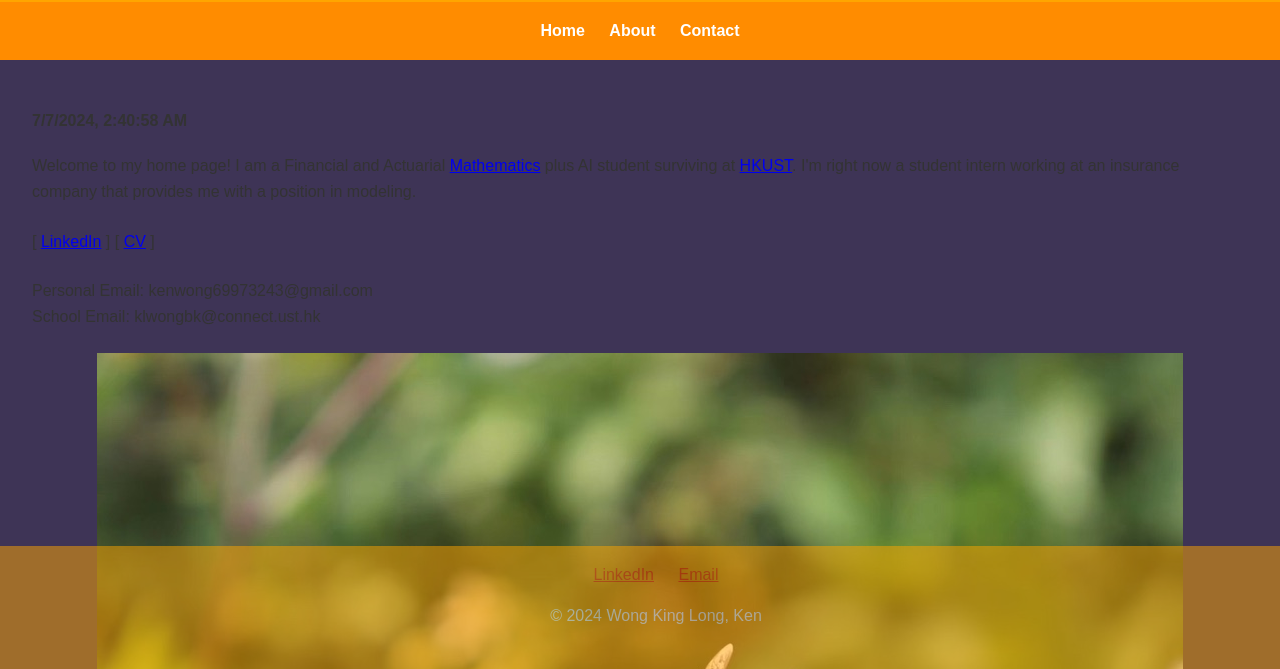
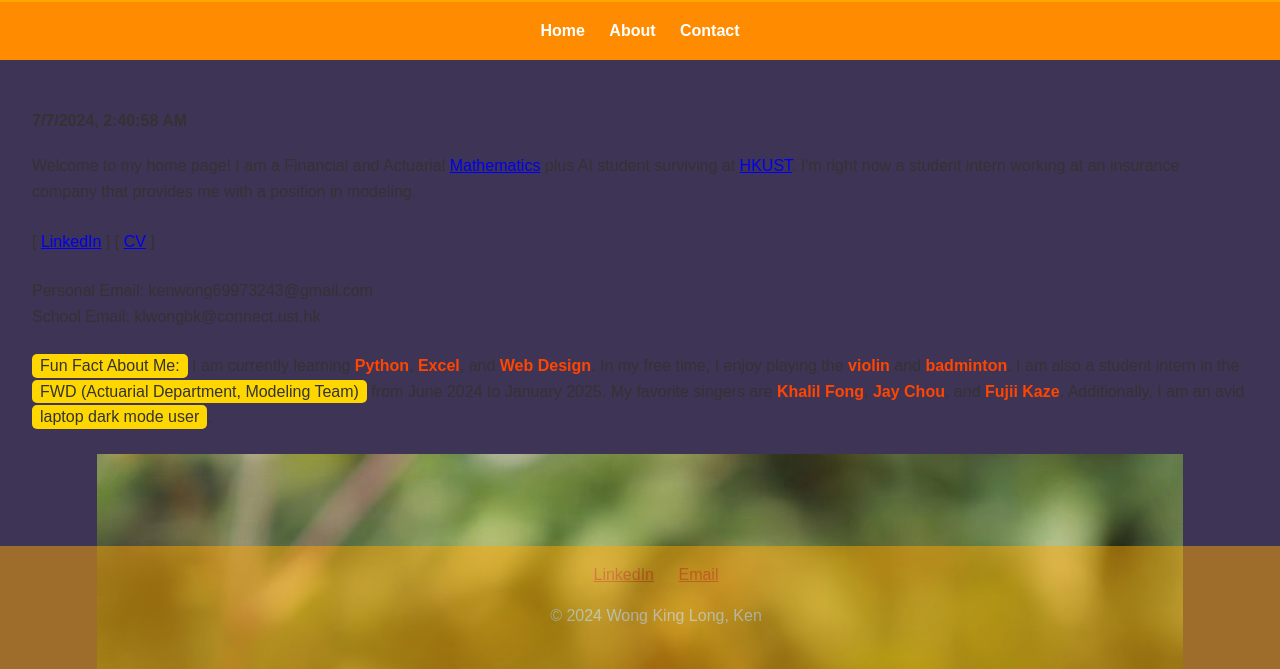
Before and after one commit to WongKingLongKen/wongkinglongken.github.io, a plain HTML site: page index.html in a window 1280 px wide. Shown: the part 131-800 px from the top of the page. Drawn offline with Linux system fonts and the light colour scheme.

Commit message:
Update index.html

```diff
--- a/index.html
+++ b/index.html
@@ -5,8 +5,8 @@
   <title>Wong King Long, Ken - UG Mathematics Homepage</title>
   <style>
     body {
-      background-color: #3e3456; /* blue background color */
-      color: #333333; /* Dark grey text color */
+      background-color: #3e3456;
+      color: #333333;
       font-family: Arial, sans-serif;
       line-height: 1.6;
       margin: 0;
@@ -14,8 +14,8 @@
     }
 
     header {
-      background-color: #FFA500; /* Orange header background */
-      color: #FFFFFF; /* White text color */
+      background-color: #FFA500;
+      color: #FFFFFF;
       padding: 1em;
       text-align: center;
     }
@@ -32,7 +32,7 @@
     }
 
     nav {
-      background-color: #FF8C00; /* Dark orange background */
+      background-color: #FF8C00;
       padding: 1em;
       text-align: center;
     }
@@ -49,8 +49,8 @@
     }
 
     footer {
-      background-color: #FFA500; /* Orange footer background */
-      color: #FFFFFF; /* White text color */
+      background-color: #FFA500;
+      color: #FFFFFF;
       padding: 1em;
       text-align: center;
       position: fixed;
@@ -80,8 +80,8 @@
     }
 
     .cta {
-      background-color: #FF4500; /* Red-orange CTA background */
-      color: #FFFFFF; /* White text color */
+      background-color: #FF4500;
+      color: #FFFFFF;
       padding: 1em;
       text-align: center;
       margin-top: 2em;
@@ -91,12 +91,23 @@
     }
 
     .cta:hover {
-      background-color: #FF6347; /* Tomato color on hover */
+      background-color: #FF6347;
     }
 
     .social-links a {
       margin: 0 10px;
-      color: #FF4500; /* Red-orange */
+      color: #FF4500;
+    }
+
+    .highlight {
+      background-color: #FFD700;
+      padding: 0.2em 0.5em;
+      border-radius: 5px;
+    }
+
+    .important {
+      font-weight: bold;
+      color: #FF4500;
     }
   </style>
 </head>
@@ -131,6 +142,24 @@
       Personal Email: kenwong69973243@gmail.com
       <br>
       School Email: klwongbk@connect.ust.hk
+    </p>
+    <p>
+      <span class="highlight">Fun Fact About Me:</span> I am currently learning
+      <span class="important">Python</span>,
+      <span class="important">Excel</span>, and
+      <span class="important">Web Design</span>.
+      In my free time, I enjoy playing the
+      <span class="important">violin</span> and
+      <span class="important">badminton</span>.
+      I am also a student intern in the
+      <span class="highlight">FWD (Actuarial Department, Modeling Team)</span>
+      from June 2024 to January 2025.
+      My favorite singers are
+      <span class="important">Khalil Fong</span>,
+      <span class="important">Jay Chou</span>, and
+      <span class="important">Fujii Kaze</span>.
+      Additionally, I am an avid
+      <span class="highlight">laptop dark mode user</span>.
     </p>
     <img src="mybee.jpeg" alt="Ken Wong">
     <a href="#" class="cta">Contact Me Now!</a>
```
